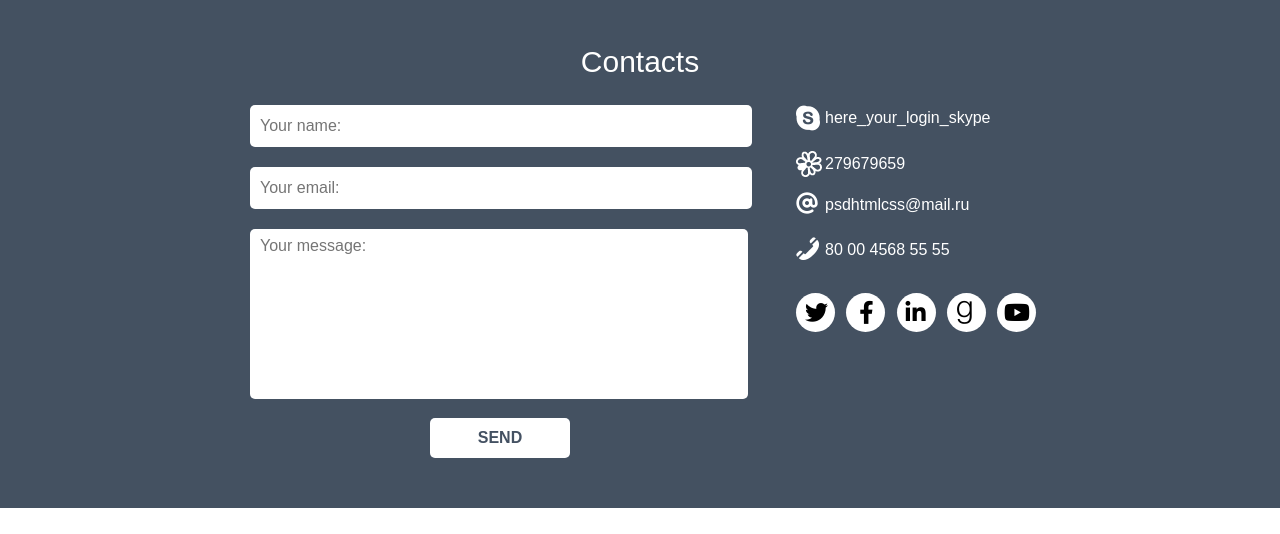
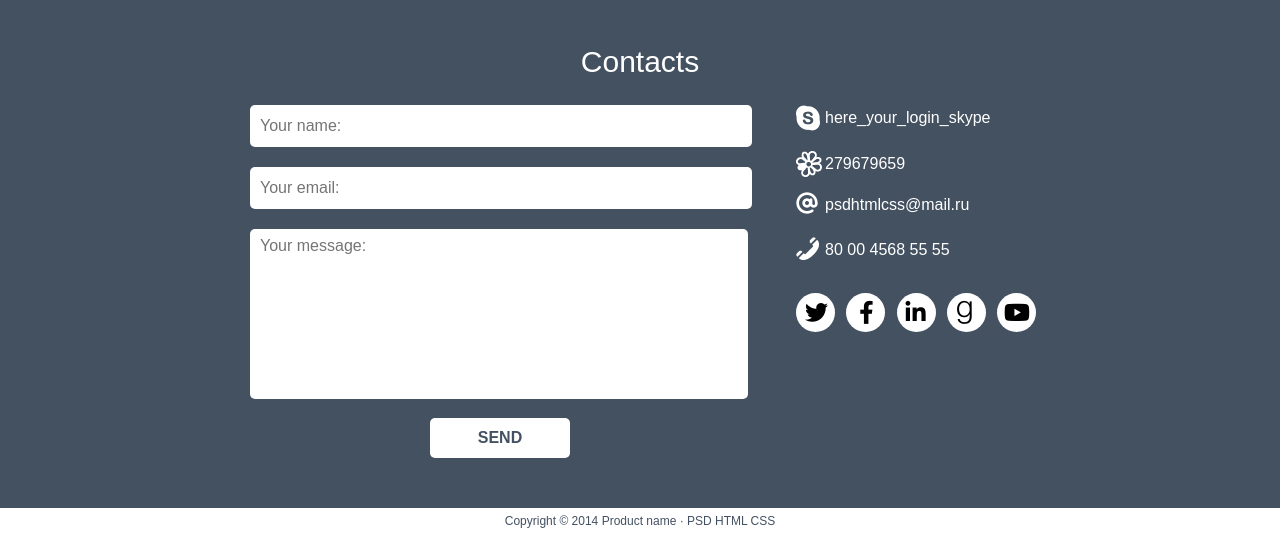
Before and after one commit to Jhon-Mosk/Portfolio, a PHP site: page / in a window 1280 px wide. Shown: the part 2652-3186 px from the top of the page. Before the commit the page ends 3160 px from the top, so only its background shows below. Run offline with PHP 8.4, Linux system fonts and the light colour scheme; some libraries are stand-ins or nearby versions.

Commit message:
Added section "Footer"

```diff
--- a/Simple_Landing_Page/index.html
+++ b/Simple_Landing_Page/index.html
@@ -221,9 +221,9 @@
                 </div>
             </div>
         </section>
-        <footer>
-
-        </footer>
+        <div class="copyright">
+            Copyright © 2014 Product name · PSD HTML CSS
+        </div>
     </div>
 </body>
 
--- a/Simple_Landing_Page/styles/style.css
+++ b/Simple_Landing_Page/styles/style.css
@@ -337,3 +337,10 @@ section {
 .contact .socialContact .flexWrapSocial .fab:nth-child(5) {
   padding-left: 7px;
 }
+.copyright {
+  height: 26px;
+  font-size: 12px;
+  color: #445162;
+  line-height: 26px;
+  text-align: center;
+}
--- a/Simple_Landing_Page/styles/style.less
+++ b/Simple_Landing_Page/styles/style.less
@@ -408,3 +408,11 @@ section {
         }
     }
 }
+
+.copyright {
+    height: 26px;
+    font-size: 12px;
+    color: rgb(68, 81, 98);
+    line-height: 26px;
+    text-align: center;
+}
```
